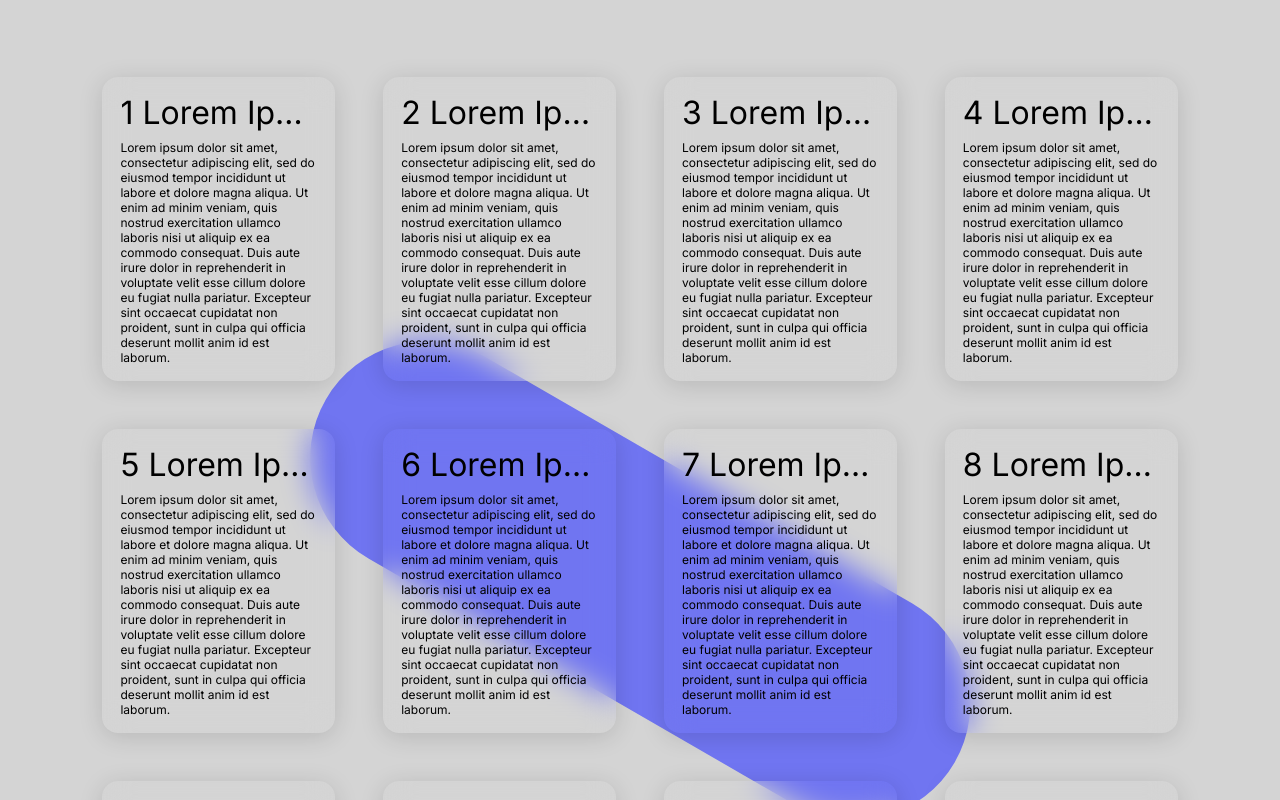
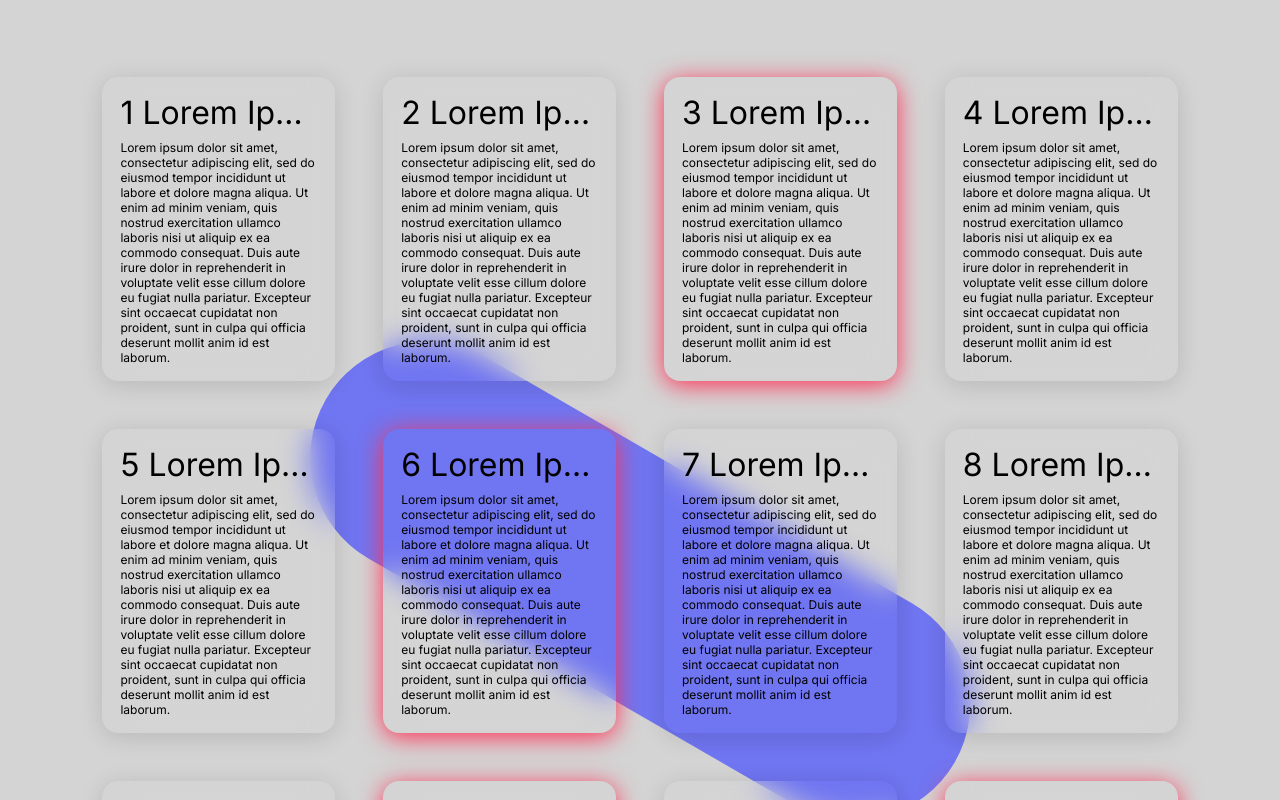
Before and after one commit to sandrbuz/pushkeen-test-task, a React (Create React App) app: page / in a window 1280 px wide. Shown: the top 800 px of the page. Built offline with nearby package versions, Linux system fonts and the light colour scheme.

Commit message:
feat: Made red shadow by default for some cards

```diff
--- a/src/App.tsx
+++ b/src/App.tsx
@@ -29,7 +29,12 @@ const Wrapper = styled.div`
 `;
 
 function App() {
-  const [activeIndexes, setActiveIndexes] = useState<string[]>([]);
+  const [activeIndexes, setActiveIndexes] = useState<string[]>([
+    "card-3",
+    "card-6",
+    "card-10",
+    "card-12",
+  ]);
 
   const handleCardClick = (id: string) => {
     setActiveIndexes((prev) =>
--- a/src/constants/cards.ts
+++ b/src/constants/cards.ts
@@ -2,62 +2,62 @@ import { v4 as uuidv4 } from "uuid";
 
 export const cardsData = [
   {
-    id: uuidv4(),
+    id: "card-1",
     title: "1 Lorem Ipsum dolor sit amet, consectetur",
     text: "Lorem ipsum dolor sit amet, consectetur adipiscing elit, sed do eiusmod tempor incididunt ut labore et dolore magna aliqua. Ut enim ad minim veniam, quis nostrud exercitation ullamco laboris nisi ut aliquip ex ea commodo consequat. Duis aute irure dolor in reprehenderit in voluptate velit esse cillum dolore eu fugiat nulla pariatur. Excepteur sint occaecat cupidatat non proident, sunt in culpa qui officia deserunt mollit anim id est laborum.",
   },
   {
-    id: uuidv4(),
+    id: "card-2",
     title: "2 Lorem Ipsum dolor sit amet, consectetur",
     text: "Lorem ipsum dolor sit amet, consectetur adipiscing elit, sed do eiusmod tempor incididunt ut labore et dolore magna aliqua. Ut enim ad minim veniam, quis nostrud exercitation ullamco laboris nisi ut aliquip ex ea commodo consequat. Duis aute irure dolor in reprehenderit in voluptate velit esse cillum dolore eu fugiat nulla pariatur. Excepteur sint occaecat cupidatat non proident, sunt in culpa qui officia deserunt mollit anim id est laborum.",
   },
   {
-    id: uuidv4(),
+    id: "card-3",
     title: "3 Lorem Ipsum dolor sit amet, consectetur",
     text: "Lorem ipsum dolor sit amet, consectetur adipiscing elit, sed do eiusmod tempor incididunt ut labore et dolore magna aliqua. Ut enim ad minim veniam, quis nostrud exercitation ullamco laboris nisi ut aliquip ex ea commodo consequat. Duis aute irure dolor in reprehenderit in voluptate velit esse cillum dolore eu fugiat nulla pariatur. Excepteur sint occaecat cupidatat non proident, sunt in culpa qui officia deserunt mollit anim id est laborum.",
   },
   {
-    id: uuidv4(),
+    id: "card-4",
     title: "4 Lorem Ipsum dolor sit amet, consectetur",
     text: "Lorem ipsum dolor sit amet, consectetur adipiscing elit, sed do eiusmod tempor incididunt ut labore et dolore magna aliqua. Ut enim ad minim veniam, quis nostrud exercitation ullamco laboris nisi ut aliquip ex ea commodo consequat. Duis aute irure dolor in reprehenderit in voluptate velit esse cillum dolore eu fugiat nulla pariatur. Excepteur sint occaecat cupidatat non proident, sunt in culpa qui officia deserunt mollit anim id est laborum.",
   },
   {
-    id: uuidv4(),
+    id: "card-5",
     title: "5 Lorem Ipsum dolor sit amet, consectetur",
     text: "Lorem ipsum dolor sit amet, consectetur adipiscing elit, sed do eiusmod tempor incididunt ut labore et dolore magna aliqua. Ut enim ad minim veniam, quis nostrud exercitation ullamco laboris nisi ut aliquip ex ea commodo consequat. Duis aute irure dolor in reprehenderit in voluptate velit esse cillum dolore eu fugiat nulla pariatur. Excepteur sint occaecat cupidatat non proident, sunt in culpa qui officia deserunt mollit anim id est laborum.",
   },
   {
-    id: uuidv4(),
+    id: "card-6",
     title: "6 Lorem Ipsum dolor sit amet, consectetur",
     text: "Lorem ipsum dolor sit amet, consectetur adipiscing elit, sed do eiusmod tempor incididunt ut labore et dolore magna aliqua. Ut enim ad minim veniam, quis nostrud exercitation ullamco laboris nisi ut aliquip ex ea commodo consequat. Duis aute irure dolor in reprehenderit in voluptate velit esse cillum dolore eu fugiat nulla pariatur. Excepteur sint occaecat cupidatat non proident, sunt in culpa qui officia deserunt mollit anim id est laborum.",
   },
   {
-    id: uuidv4(),
+    id: "card-7",
     title: "7 Lorem Ipsum dolor sit amet, consectetur",
     text: "Lorem ipsum dolor sit amet, consectetur adipiscing elit, sed do eiusmod tempor incididunt ut labore et dolore magna aliqua. Ut enim ad minim veniam, quis nostrud exercitation ullamco laboris nisi ut aliquip ex ea commodo consequat. Duis aute irure dolor in reprehenderit in voluptate velit esse cillum dolore eu fugiat nulla pariatur. Excepteur sint occaecat cupidatat non proident, sunt in culpa qui officia deserunt mollit anim id est laborum.",
   },
   {
-    id: uuidv4(),
+    id: "card-8",
     title: "8 Lorem Ipsum dolor sit amet, consectetur",
     text: "Lorem ipsum dolor sit amet, consectetur adipiscing elit, sed do eiusmod tempor incididunt ut labore et dolore magna aliqua. Ut enim ad minim veniam, quis nostrud exercitation ullamco laboris nisi ut aliquip ex ea commodo consequat. Duis aute irure dolor in reprehenderit in voluptate velit esse cillum dolore eu fugiat nulla pariatur. Excepteur sint occaecat cupidatat non proident, sunt in culpa qui officia deserunt mollit anim id est laborum.",
   },
   {
-    id: uuidv4(),
+    id: "card-9",
     title: "9 Lorem Ipsum dolor sit amet, consectetur",
     text: "Lorem ipsum dolor sit amet, consectetur adipiscing elit, sed do eiusmod tempor incididunt ut labore et dolore magna aliqua. Ut enim ad minim veniam, quis nostrud exercitation ullamco laboris nisi ut aliquip ex ea commodo consequat. Duis aute irure dolor in reprehenderit in voluptate velit esse cillum dolore eu fugiat nulla pariatur. Excepteur sint occaecat cupidatat non proident, sunt in culpa qui officia deserunt mollit anim id est laborum.",
   },
   {
-    id: uuidv4(),
+    id: "card-10",
     title: "10 Lorem Ipsum dolor sit amet, consectetur",
     text: "Lorem ipsum dolor sit amet, consectetur adipiscing elit, sed do eiusmod tempor incididunt ut labore et dolore magna aliqua. Ut enim ad minim veniam, quis nostrud exercitation ullamco laboris nisi ut aliquip ex ea commodo consequat. Duis aute irure dolor in reprehenderit in voluptate velit esse cillum dolore eu fugiat nulla pariatur. Excepteur sint occaecat cupidatat non proident, sunt in culpa qui officia deserunt mollit anim id est laborum.",
   },
   {
-    id: uuidv4(),
+    id: "card-11",
     title: "11 Lorem Ipsum dolor sit amet, consectetur",
     text: "Lorem ipsum dolor sit amet, consectetur adipiscing elit, sed do eiusmod tempor incididunt ut labore et dolore magna aliqua. Ut enim ad minim veniam, quis nostrud exercitation ullamco laboris nisi ut aliquip ex ea commodo consequat. Duis aute irure dolor in reprehenderit in voluptate velit esse cillum dolore eu fugiat nulla pariatur. Excepteur sint occaecat cupidatat non proident, sunt in culpa qui officia deserunt mollit anim id est laborum.",
   },
   {
-    id: uuidv4(),
+    id: "card-12",
     title: "12 Lorem Ipsum dolor sit amet, consectetur",
     text: "Lorem ipsum dolor sit amet, consectetur adipiscing elit, sed do eiusmod tempor incididunt ut labore et dolore magna aliqua. Ut enim ad minim veniam, quis nostrud exercitation ullamco laboris nisi ut aliquip ex ea commodo consequat. Duis aute irure dolor in reprehenderit in voluptate velit esse cillum dolore eu fugiat nulla pariatur. Excepteur sint occaecat cupidatat non proident, sunt in culpa qui officia deserunt mollit anim id est laborum.",
   },
```
